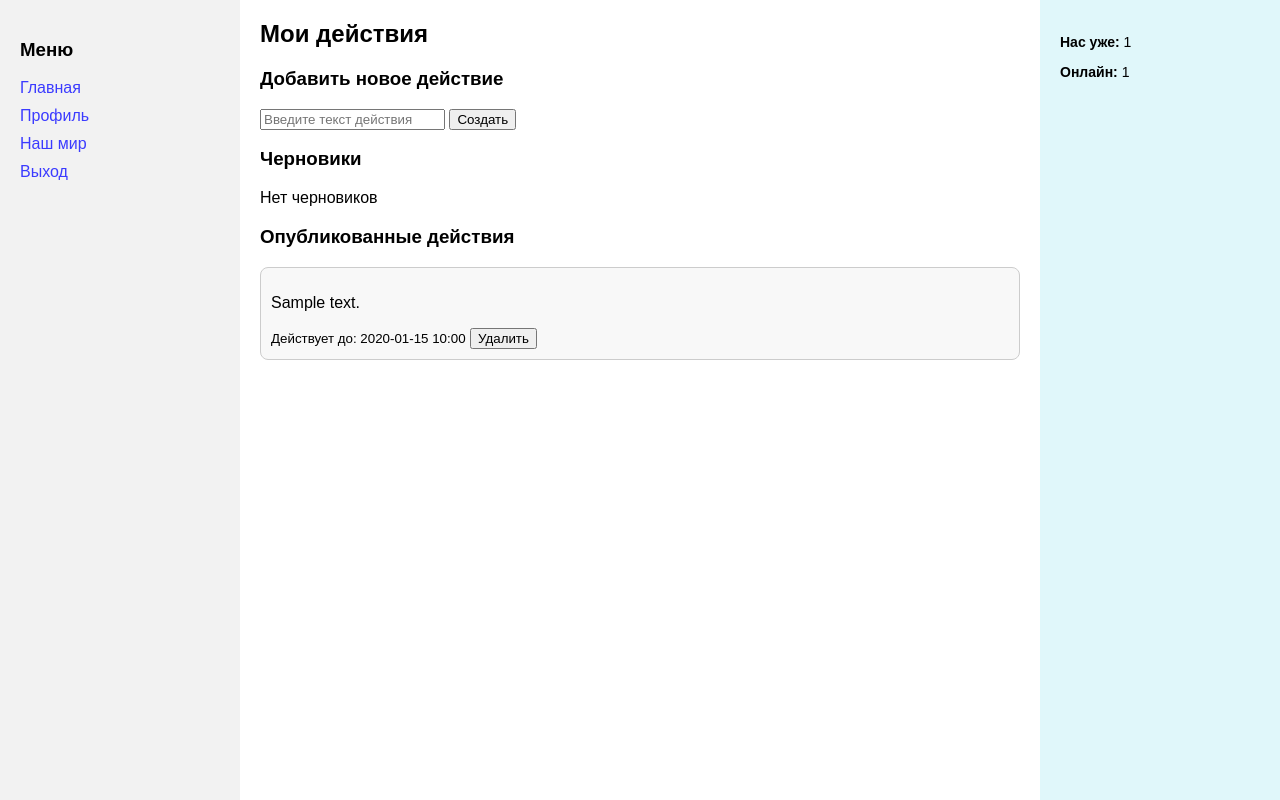
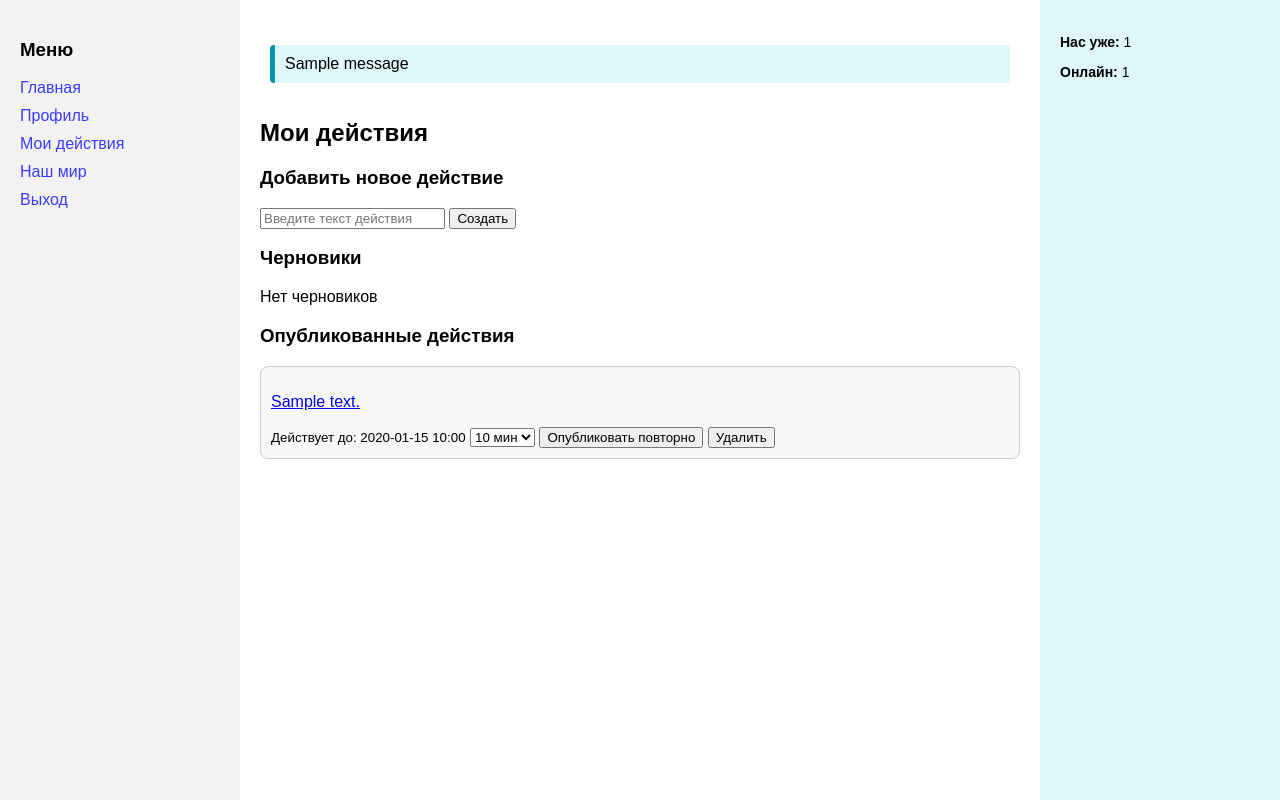
Before and after one commit to Samvel369/Praktika_Python, a Flask app: page /my_actions in a window 1280 px wide. Run offline with Flask 3, Linux system fonts and the light colour scheme; the visitor is signed in with stand-in values (Sample User, id 1); tables that the repository leaves empty hold one stand-in row (values such as "Sample post"); one stand-in notice (Sample message) is shown.

Commit message:
добавил правки в мои действия идет разработка 08.07.2025

```diff
--- a/app.py
+++ b/app.py
@@ -394,24 +394,27 @@ def my_actions():
         elif 'delete_id' in request.form:
             action = Action.query.get(int(request.form.get('delete_id')))
             if action and action.user_id == user.id:
+                # Удаляем связанные отметки
+                ActionMark.query.filter_by(action_id=action.id).delete()
                 db.session.delete(action)
                 db.session.commit()
-                flash('Действие удалено!')
+                flash('Действие и все отметки удалены!')
 
         elif 'publish_id' in request.form:
             action = Action.query.get(int(request.form.get('publish_id')))
             if action and action.user_id == user.id:
                 action.is_published = True
-                action.expires_at = datetime.utcnow() + timedelta(minutes=10)
+                duration = int(request.form.get('duration', 10))
+                action.expires_at = datetime.utcnow() + timedelta(minutes=duration)
                 db.session.commit()
                 flash('Действие опубликовано! Перейдите в "Наш мир" для просмотра.', 'info')
 
         return redirect(url_for('my_actions'))
 
-    drafts = Action.query.filter_by(user_id=user.id, is_published=False).all()
-    published = Action.query.filter_by(user_id=user.id, is_published=True).all()
+    drafts = Action.query.filter_by(user_id=user.id, is_published=False).order_by(Action.created_at.desc()).all()
+    published = Action.query.filter_by(user_id=user.id, is_published=True).order_by(Action.created_at.desc()).all()
 
-    return render_template('my_actions.html', drafts=drafts, published=published)
+    return render_template('my_actions.html', drafts=drafts, published=published, now=datetime.utcnow())
 
 
 with app.app_context():
--- a/static/style.css
+++ b/static/style.css
@@ -81,3 +81,17 @@ h2 {
     border: 1px dashed #aaa;
     border-radius: 5px;
 }
+
+.flashes {
+    margin-top: 15px;
+    padding: 10px;
+    list-style: none;
+}
+
+.flash {
+    background-color: #e0f7fa;
+    border-left: 5px solid #0097a7;
+    padding: 10px;
+    margin-bottom: 10px;
+    border-radius: 4px;
+}
--- a/templates/base.html
+++ b/templates/base.html
@@ -11,18 +11,13 @@
         <h3>Меню</h3>
         <ul>
             {% if 'user_id' in session %}
-                {% if request.path != '/main' %}
-                    <li><a href="{{ url_for('main') }}">Главная</a></li>
-                {% endif %}
-                {% if request.path != '/profile' %}
-                    <li><a href="{{ url_for('profile') }}">Профиль</a></li>
-                {% endif %}
-                {% if request.path != '/world' %}
-                    <li><a href="{{ url_for('world') }}">Наш мир</a></li>
-                {% endif %}
+                <li><a href="{{ url_for('main') }}">Главная</a></li>
+                <li><a href="{{ url_for('profile') }}">Профиль</a></li>
+                <li><a href="{{ url_for('my_actions') }}">Мои действия</a></li>
+                <li><a href="{{ url_for('world') }}">Наш мир</a></li>
                 <li><a href="{{ url_for('logout') }}">Выход</a></li>
             {% else %}
-                <li><a href="{{ url_for('login') }}">Главная</a></li>
+                <li><a href="{{ url_for('main') }}">Главная</a></li>
                 <li><a href="{{ url_for('login') }}">Вход</a></li>
                 <li><a href="{{ url_for('register') }}">Регистрация</a></li>
             {% endif %}
--- a/templates/my_actions.html
+++ b/templates/my_actions.html
@@ -1,6 +1,17 @@
 {% extends 'base.html' %}
 
 {% block content %}
+
+{% with messages = get_flashed_messages(with_categories=true) %}
+  {% if messages %}
+    <ul class="flashes">
+      {% for category, message in messages %}
+        <li class="flash {{ category }}">{{ message }}</li>
+      {% endfor %}
+    </ul>
+  {% endif %}
+{% endwith %}
+
 <h2>Мои действия</h2>
 
 <!-- Форма добавления нового действия -->
@@ -13,15 +24,19 @@
 <!-- Отображение черновиков -->
 <h3>Черновики</h3>
 {% if drafts %}
-    {% for action in drafts %}
-        <div class="draft-action">
-            <p>{{ action.text }}</p>
+    {% for action in drafts %}a
+            <p><a href="{{ url_for('action_card', action_id=action.id) }}">{{ action.text }}</a></p>
             <form method="POST" style="display:inline;">
                 <input type="hidden" name="delete_id" value="{{ action.id }}">
                 <button type="submit">Удалить</button>
             </form>
             <form method="POST" style="display:inline;">
                 <input type="hidden" name="publish_id" value="{{ action.id }}">
+                <select name="duration" required>
+                    <option value="10">10 мин</option>
+                    <option value="30">30 мин</option>
+                    <option value="60">1 час</option>
+                </select>
                 <button type="submit">Опубликовать</button>
             </form>
         </div>
@@ -35,8 +50,21 @@
 {% if published %}
     {% for action in published %}
         <div class="column">
-            <p>{{ action.text }}</p>
+            <p><a href="{{ url_for('action_card', action_id=action.id) }}">{{ action.text }}</a></p>
             <small>Действует до: {{ action.expires_at.strftime('%Y-%m-%d %H:%M') if action.expires_at else '∞' }}</small>
+
+            {% if action.expires_at and action.expires_at < now %}
+                <form method="POST" style="display:inline;">
+                    <input type="hidden" name="publish_id" value="{{ action.id }}">
+                    <select name="duration" required>
+                        <option value="10">10 мин</option>
+                        <option value="30">30 мин</option>
+                        <option value="60">1 час</option>
+                    </select>
+                    <button type="submit">Опубликовать повторно</button>
+                </form>
+            {% endif %}
+
             <form method="POST" style="display:inline;">
                 <input type="hidden" name="delete_id" value="{{ action.id }}">
                 <button type="submit">Удалить</button>
```
